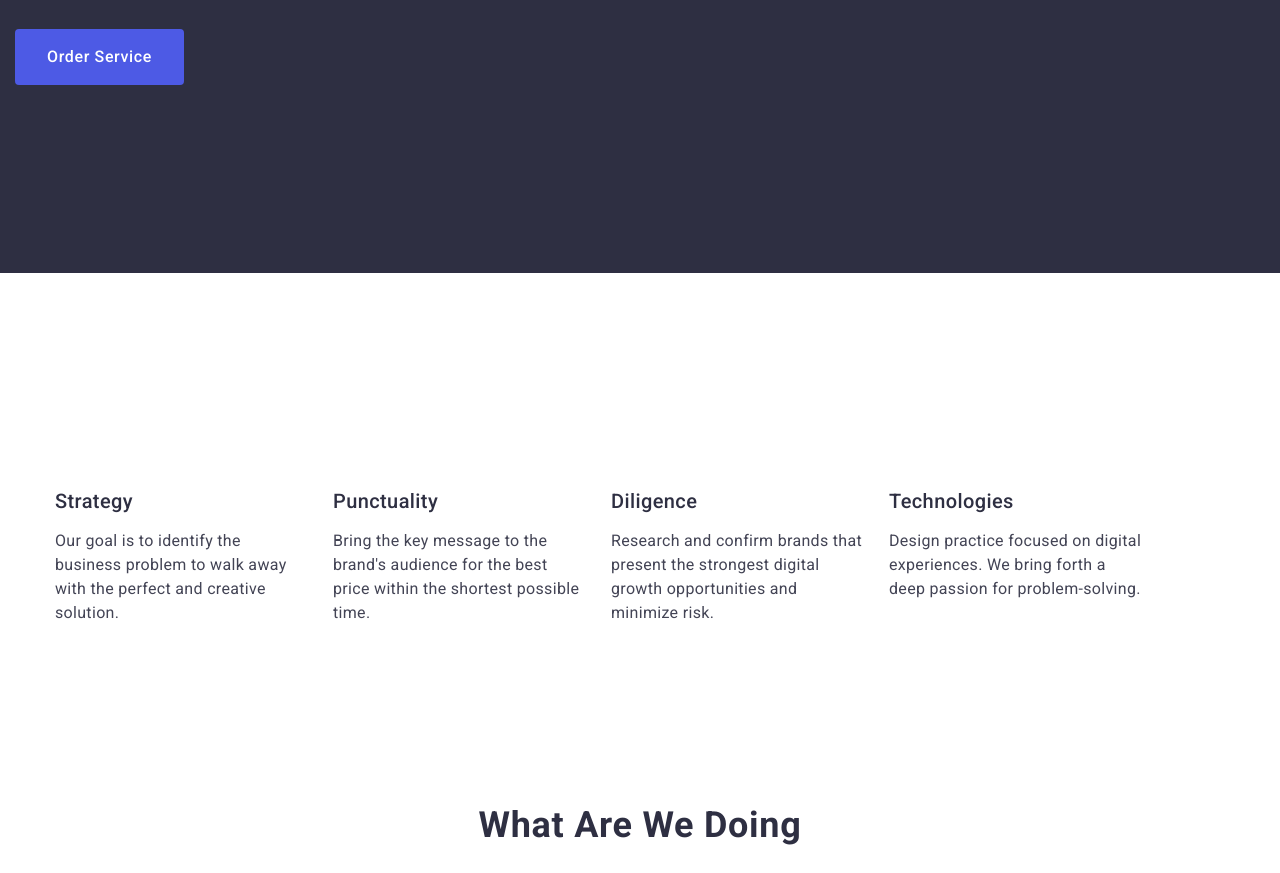
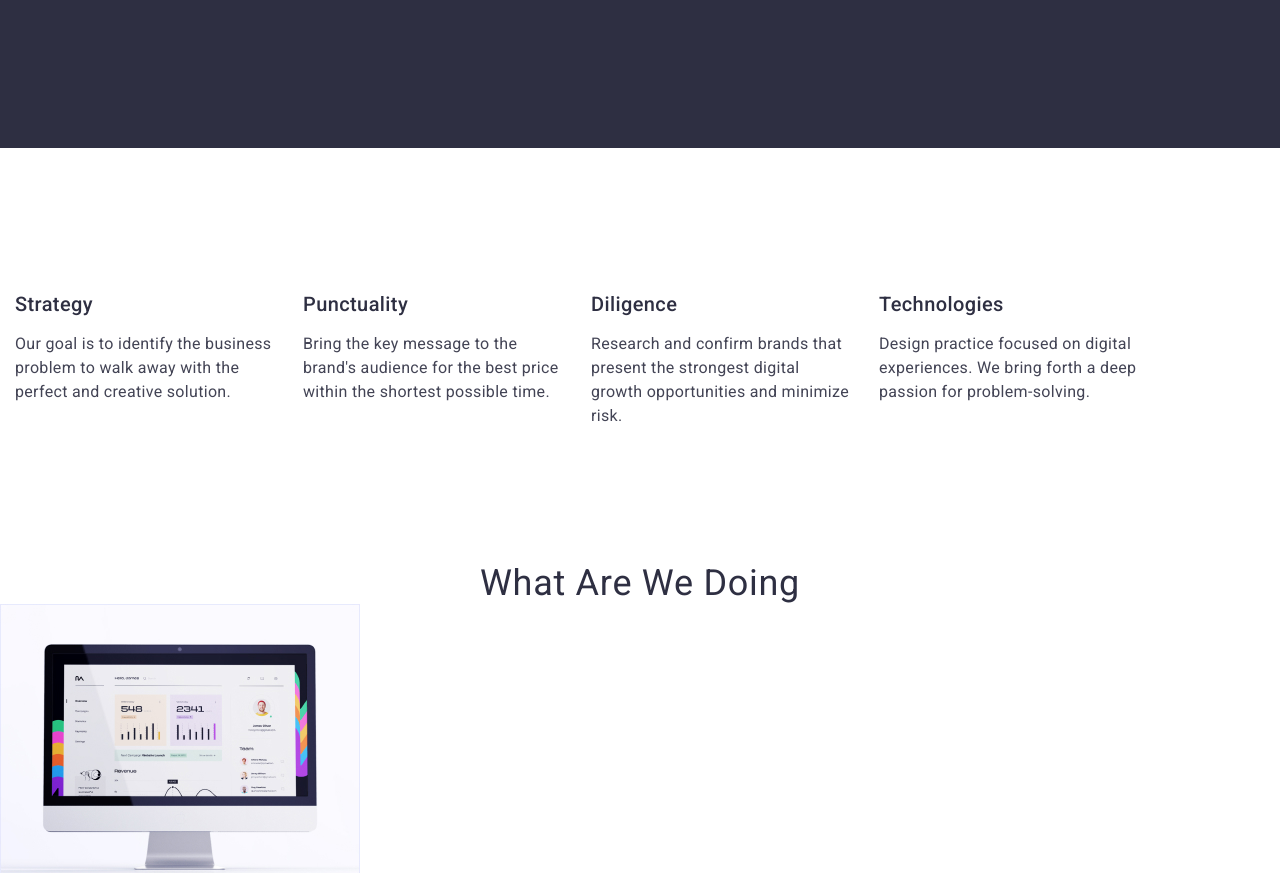
Before and after one commit to Xenomine09/goit-markup-hw-03, a plain HTML site: page index.html in a window 1280 px wide. Shown: the part 429-1302 px from the top of the page. Drawn offline with nearby package versions, Linux system fonts and the light colour scheme.

Commit message:
i believe

```diff
--- a/css/styles.css
+++ b/css/styles.css
@@ -70,6 +70,29 @@ body {
 
 .list {
   list-style: none;
+}
+
+h1,
+h2,
+h3,
+h4,
+h5,
+h6 {
+  margin: 0;
+  font-weight: normal;
+  font-size: inherit;
+  line-height: inherit;
+}
+
+ul,
+ol {
+  margin: 0;
+  padding: 0;
+}
+
+li {
+  margin: 0;
+  padding: 0;
 }
 
 .features-list {
```
